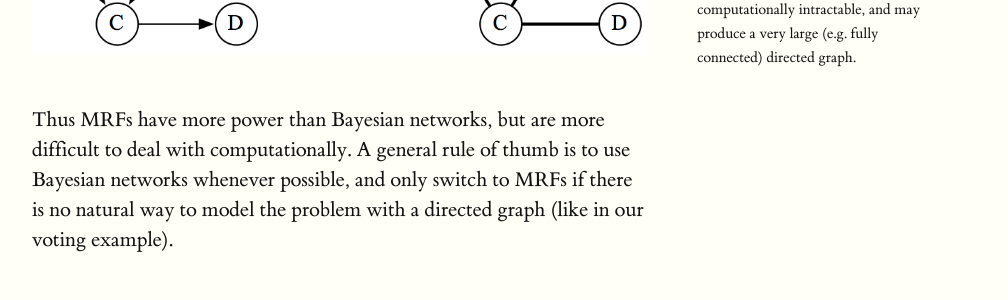
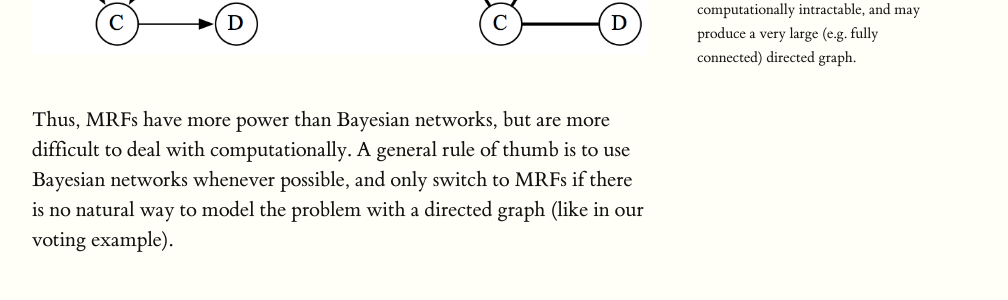
Before and after one commit to ermongroup/cs228-notes, a Jekyll site: the page built from representation/undirected/index.md, in a window 1280 px wide and 900 px high, scrolled down 3816 px. Shown: the part 153-453 px from the top of the window, without its empty margins (128-1136 px from the left). Built offline with Jekyll 4.4.1, drawn with Linux system fonts in a browser that asks for light colours; formulas are drawn with MathJax 3; some of the changed text lies outside the part shown.

Commit message:
Update index.md
Typos fix

```diff
--- a/representation/undirected/index.md
+++ b/representation/undirected/index.md
@@ -74,7 +74,7 @@
 It is not hard to see that Bayesian networks are a special case of MRFs with a very specific type of clique potential (one that corresponds to a conditional probability distribution and implies a directed acyclic structure in the graph), and a normalizing constant of one. In particular, if we take a directed graph $$G$$ and add side edges to all parents of a given node (and removing their directionality), then the CPDs (seen as factors over a variable and its ancestors) factorize over the resulting undirected graph. The resulting process is called *moralization*.
 {% maincolumn 'assets/img/moralization.png' 'A Bayesian network can always be converted into an undirected network with normalization constant one. The converse is also possible, but may be computationally intractable, and may produce a very large (e.g. fully connected) directed graph.' %}
 
-Thus MRFs have more power than Bayesian networks, but are more difficult to deal with computationally. A general rule of thumb is to use Bayesian networks whenever possible, and only switch to MRFs if there is no natural way to model the problem with a directed graph (like in our voting example).
+Thus, MRFs have more power than Bayesian networks, but are more difficult to deal with computationally. A general rule of thumb is to use Bayesian networks whenever possible, and only switch to MRFs if there is no natural way to model the problem with a directed graph (like in our voting example).
 
 ## Independencies in Markov Random Fields
 
@@ -91,7 +91,7 @@
 
 In the directed case, we found that $$I(G) \subseteq I(p)$$, but there were distributions $$p$$ whose independencies could not be described by $$G$$. In the undirected case, the same holds. For example, consider a probability described by a directed v-structure (i.e. the explaining away phenomenon). The undirected model cannot describe the independence assumption $$X \perp Y$$.
 
-{% maincolumn 'assets/img/mrf-bn-comparison.png' 'Examples of probability distributions that have a perfect directed graphical representation but no indirected representation, and vice-versa.' %}
+{% maincolumn 'assets/img/mrf-bn-comparison.png' 'Examples of probability distributions that have a perfect directed graphical representation but no undirected representation, and vice-versa.' %}
 
 
 ## Conditional Random Fields
```
